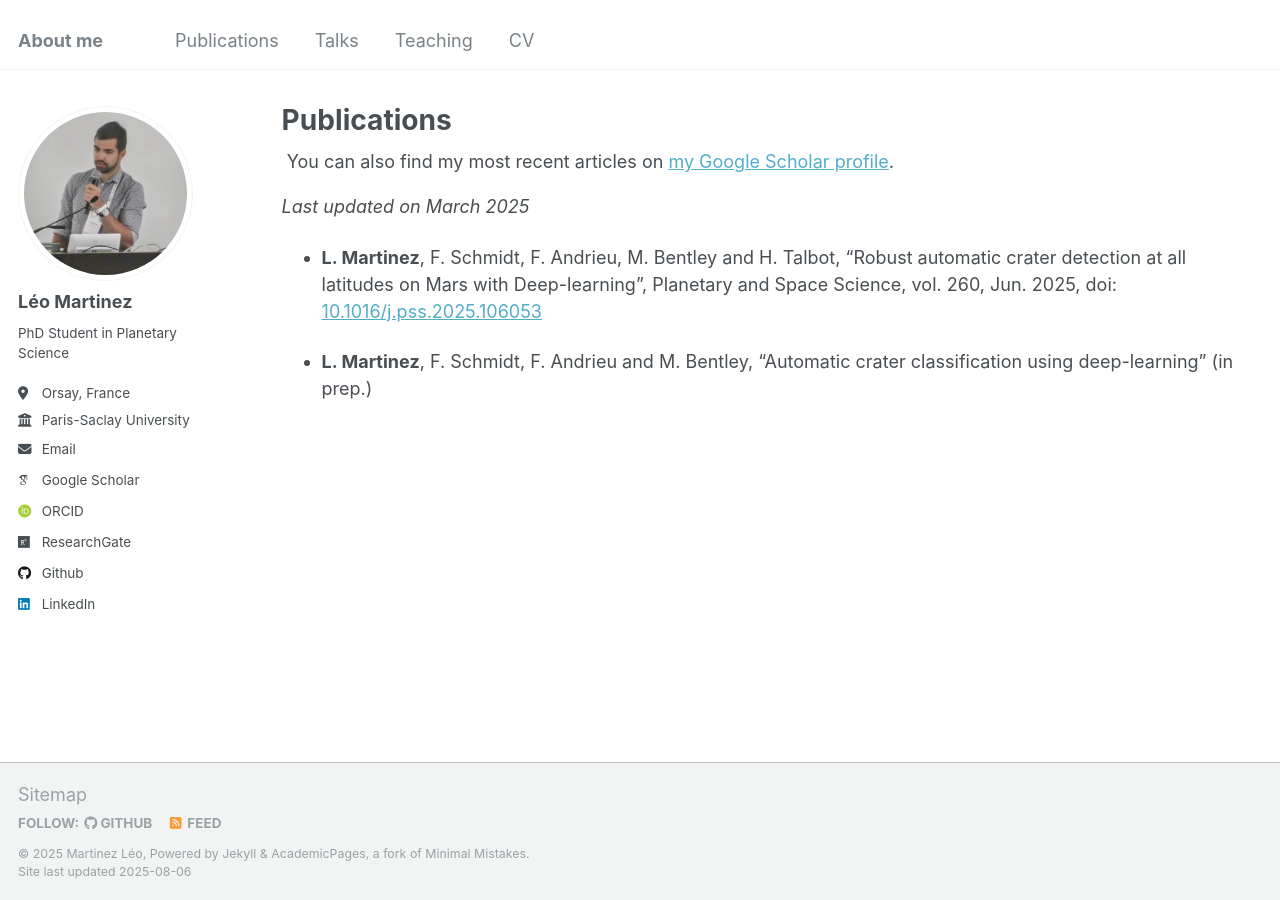
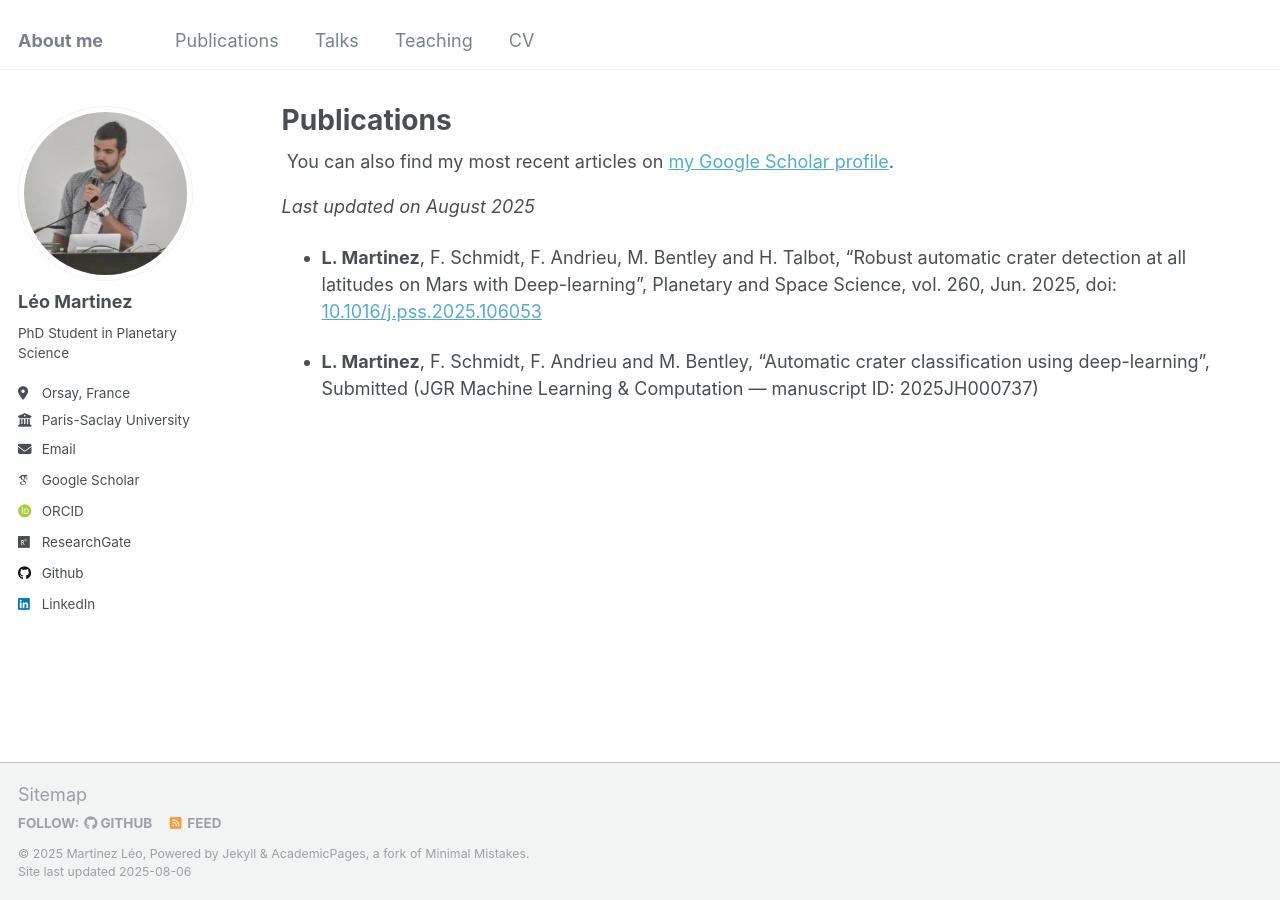
Before and after one commit to leomrtinez/leomrtinez.github.io, a Jekyll site: the page built from _pages/publications.md, in a window 1280 px wide. Built offline with Jekyll 4.4.1, drawn with Linux system fonts in a browser that asks for light colours; some web fonts are replaced.

Commit message:
Update publications.md

```diff
--- a/_pages/publications.md
+++ b/_pages/publications.md
@@ -11,8 +11,8 @@ author_profile: true
 
 {% include base_path %}
 
-*Last updated on March 2025*
+*Last updated on August 2025*
 
 * **L. Martinez**, F. Schmidt, F. Andrieu, M. Bentley and H. Talbot, “Robust automatic crater detection at all latitudes on Mars with Deep-learning”, Planetary and Space Science, vol. 260, Jun. 2025, doi: [10.1016/j.pss.2025.106053](https://doi.org/10.1016/j.pss.2025.106053)
 
-* **L. Martinez**, F. Schmidt, F. Andrieu and M. Bentley, “Automatic crater classification using deep-learning” (in prep.)
+* **L. Martinez**, F. Schmidt, F. Andrieu and M. Bentley, “Automatic crater classification using deep-learning”, Submitted (JGR Machine Learning & Computation — manuscript ID: 2025JH000737)
```
